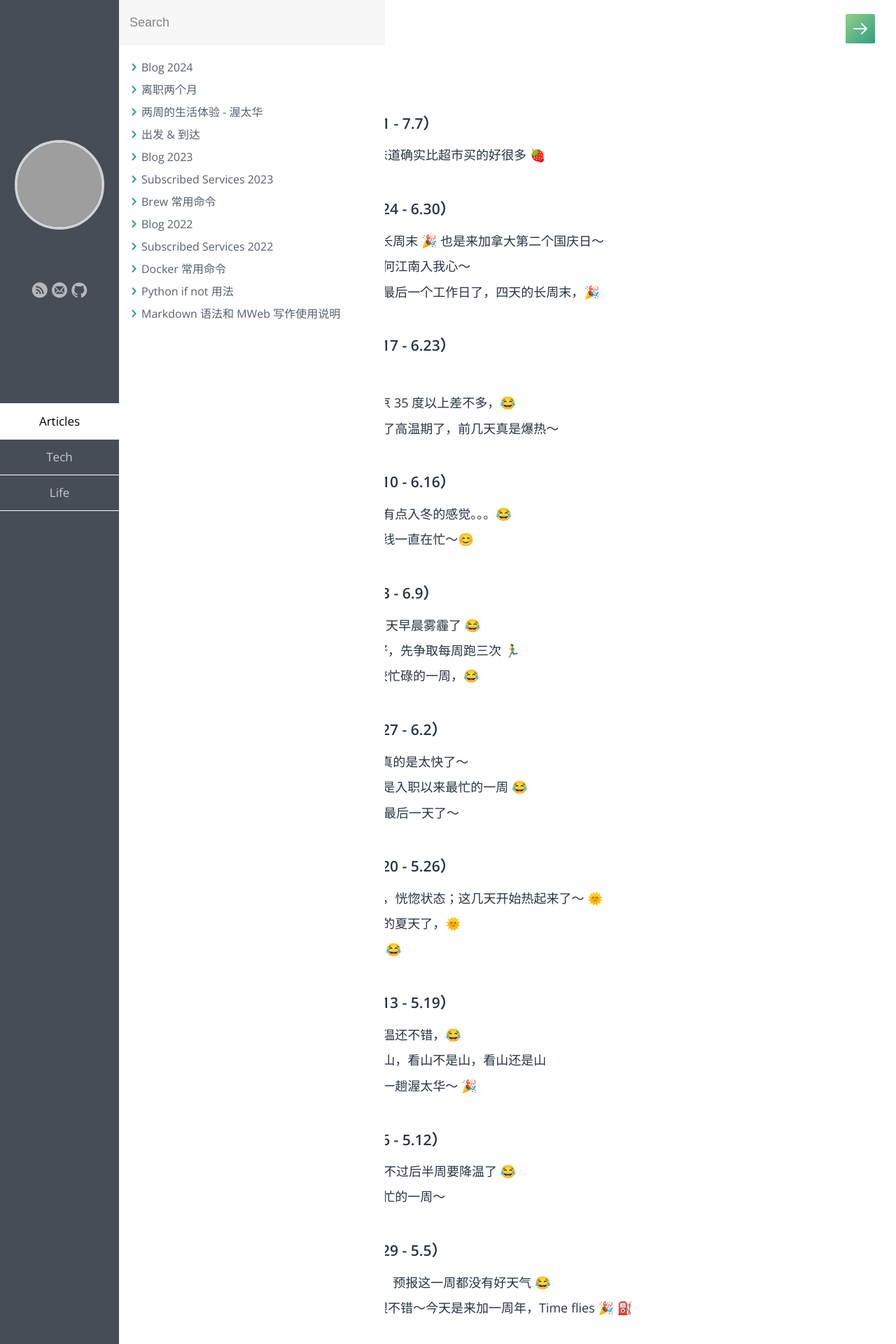
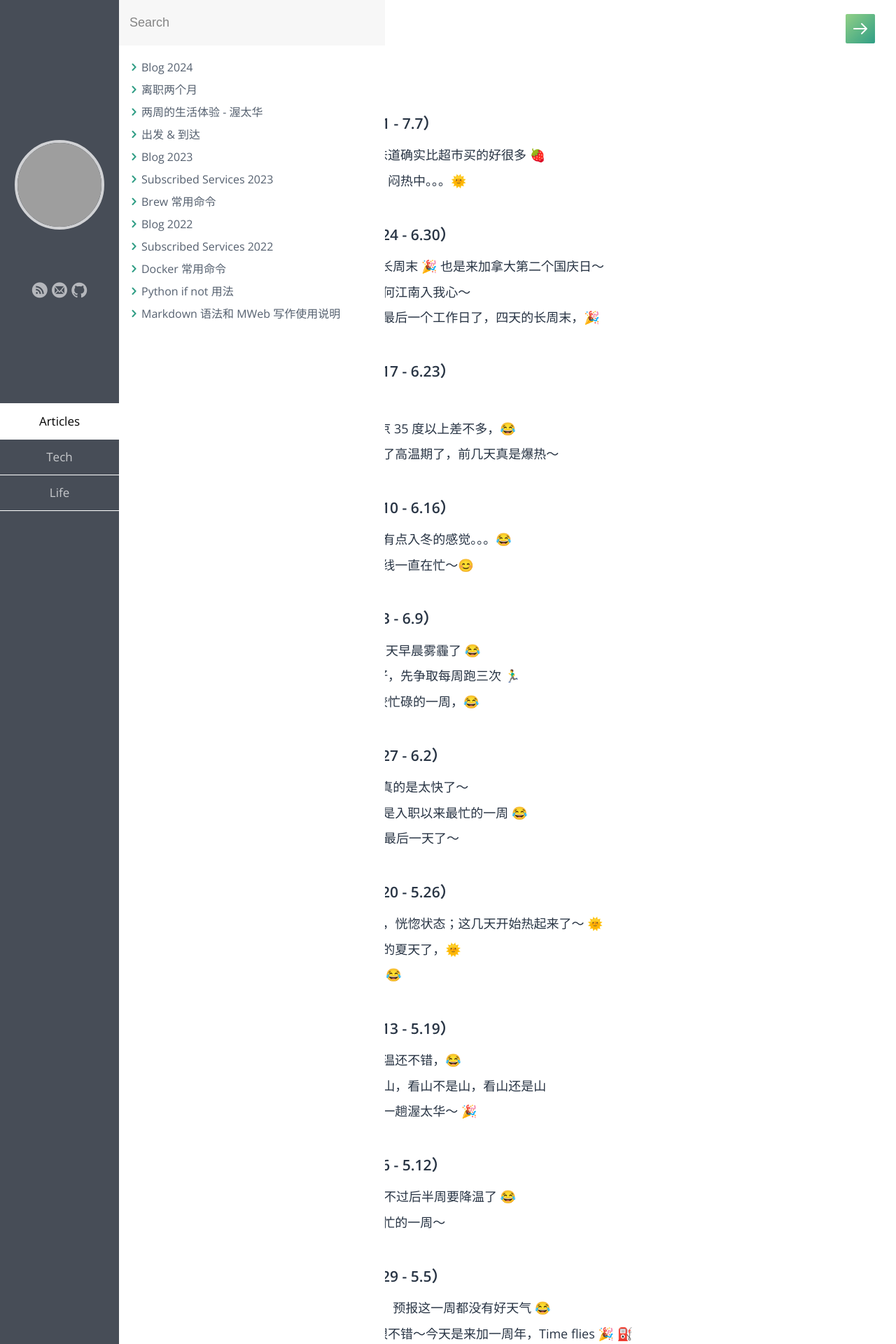
Before and after one commit to samxupeiran/samxupeiran.github.io, a Jekyll site: the page built from _posts/life/2024-01-02-my-blog.md, in a window 1280 px wide. Shown: the top 1920 px of the page at 70% size. Built offline with Jekyll 4.4.1, drawn with Linux system fonts in a browser that asks for light colours; some web fonts are replaced; some of the changed text lies outside the part shown; grey boxes are pictures that could not be loaded.

Commit message:
feat: add weekly blog 7/4

```diff
--- a/_posts/life/2024-01-02-my-blog.md
+++ b/_posts/life/2024-01-02-my-blog.md
@@ -8,6 +8,7 @@ tags: Blog
 
 - ### 2024 年 7 月 第 1 周（7.1 - 7.7）
      - 7.2 长周末去摘了草莓，味道确实比超市买的好很多 🍓
+     - 7.4 这两天又开始高温了，闷热中。。。🌞
 
 - ### 2024 年 6 月 第 5 周（6.24 - 6.30）
      - 6.24 6 月最后一周，期待长周末 🎉 也是来加拿大第二个国庆日～
```
